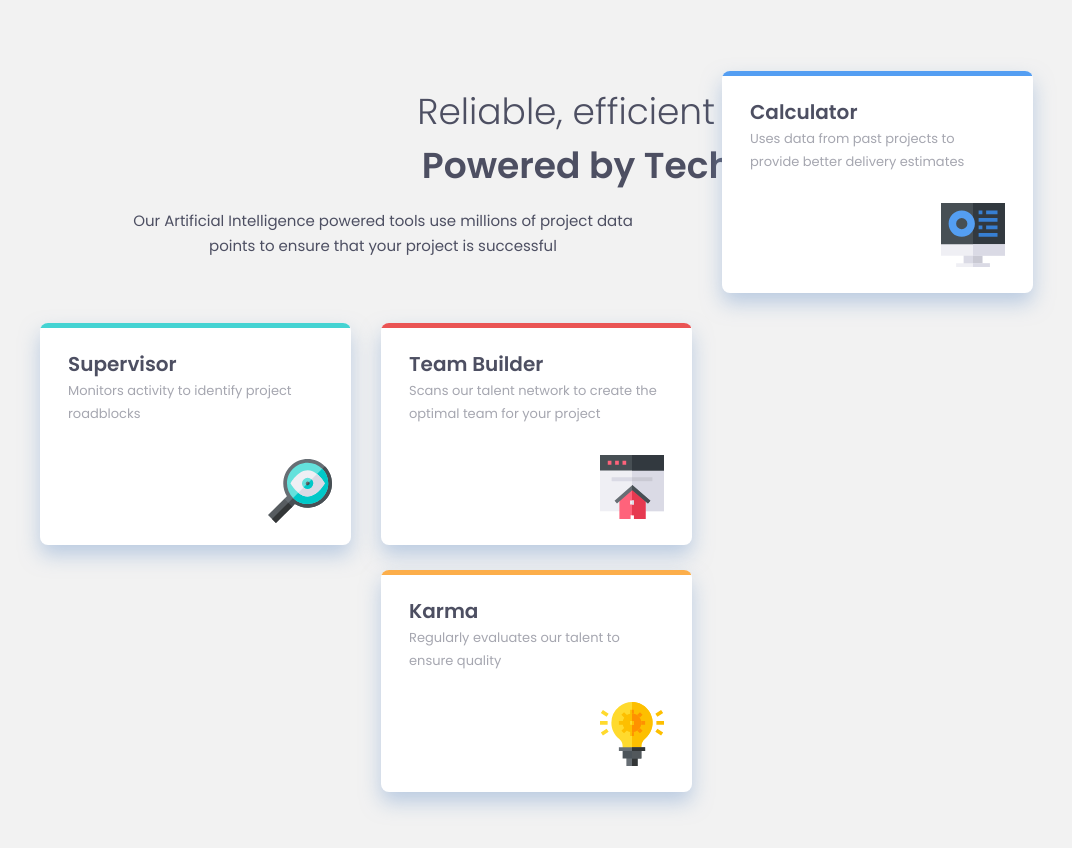
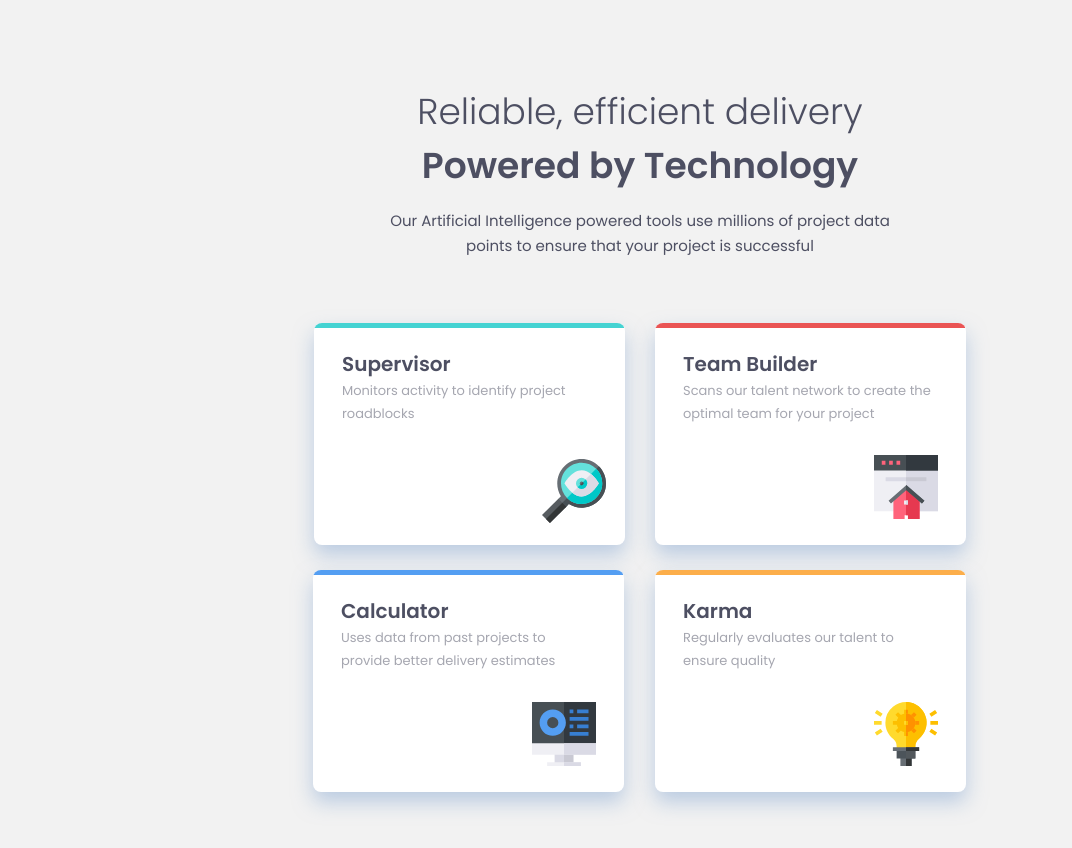
Before and after one commit to mariaminiashvili/four-card-feature-section, a plain HTML site: page index.html in a window 1280 px wide. Shown: the whole page, without its empty margins (0-1072 px from the left). Drawn offline with Linux system fonts and the light colour scheme.

Commit message:
uploading card project

```diff
--- a/style.css
+++ b/style.css
@@ -10,6 +10,10 @@ body{
 }
 
 .header-container{
+    display: flex;
+    flex-direction: column;
+    justify-content: center;
+    align-items: center;
     text-align: center;
 }
 
@@ -43,6 +47,8 @@ body{
 .card-container{
     display: flex;
     flex-direction: column;
+    justify-content: center;
+    align-items: center;
     gap:25px;
 }
 
@@ -206,6 +212,10 @@ margin-top: 50px
 
 /* tablet */
 @media screen and (min-width:768px){
+    body {
+        max-width: 100%;
+        padding: 85px 40px 80px 40px;
+    }
     .header-container h1{
         width: 100%;
         font-size: 36px;
@@ -229,11 +239,16 @@ margin-top: 50px
         flex-direction: row;
         gap: 30px;
         flex-wrap: wrap;
+        max-width: 1335px;
+        align-items: flex-start;
+
     }
 
     .calculator{
-        margin-top:-252px;
+        margin-top: -252px;
+        margin-right: 343px;
     }
+
 
 
 }
@@ -266,10 +281,12 @@ margin-top: 50px
 
     .card-container{
         display: flex;
+        gap: 30px;
         flex-direction: row;
-        gap: 30px;
         align-items: center;
+        flex-wrap: nowrap;
         justify-content: center;
+        max-width: 2500px;
     }
 
     .first-card{
@@ -333,7 +350,7 @@ margin-top: 50px
         width: 350px;
         height: 250px;
         padding:32px ;
-        margin-top: 0px;
+        margin: 0px;
     }
 
     .line4{
```
